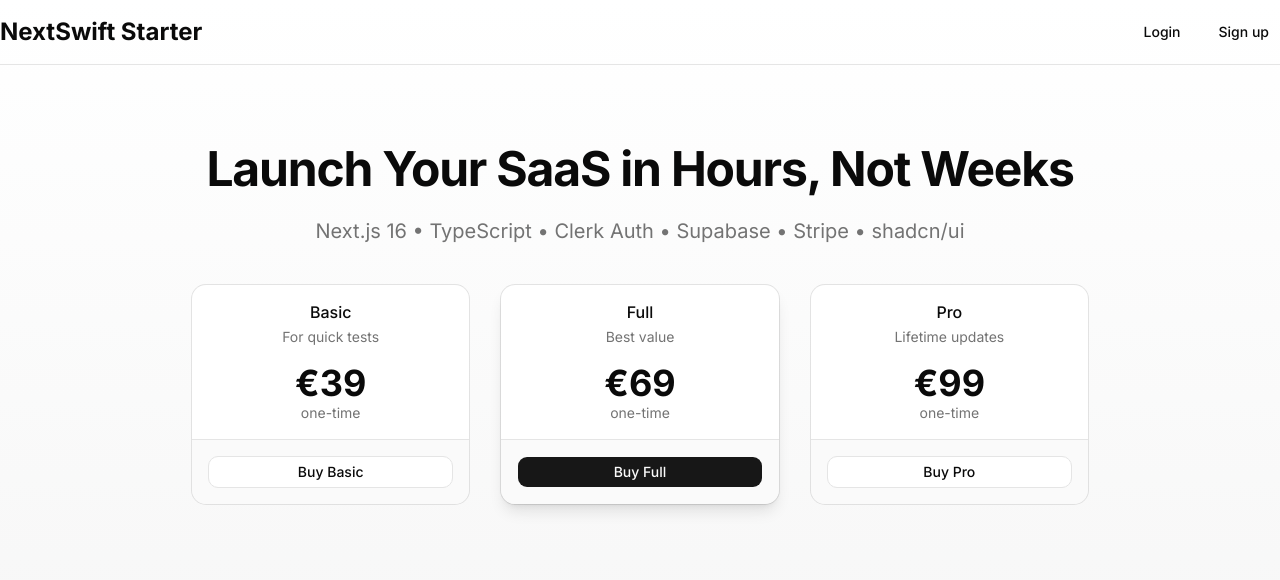
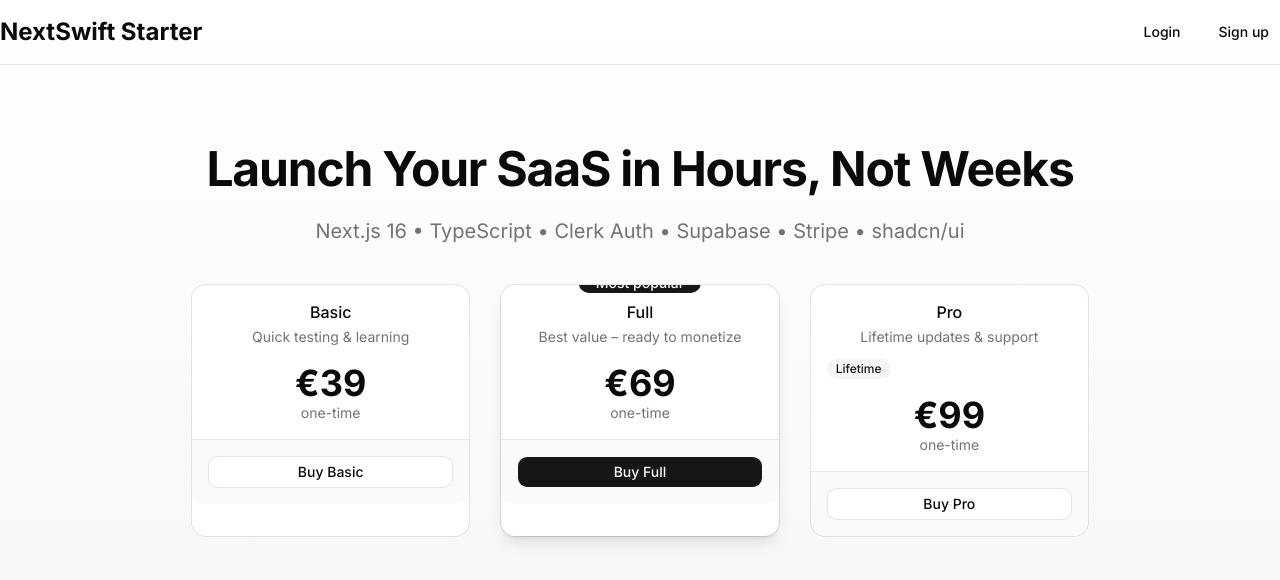
Before and after one commit to francklebas/next-swift, a Next.js app: page / in a window 1280 px wide. Shown: the top 580 px of the page. Built offline with nearby package versions, Linux system fonts and the light colour scheme.

Commit message:
Add landing page with English content and Gumroad links

```diff
--- a/app/page.tsx
+++ b/app/page.tsx
@@ -1,6 +1,6 @@
 import { Button } from '@/components/ui/button';
 import { Card, CardContent, CardDescription, CardFooter, CardHeader, CardTitle } from '@/components/ui/card';
-import { CheckoutButton } from '@/components/checkout-button';
+import { Badge } from '@/components/ui/badge';
 
 export default function Home() {
   return (
@@ -29,26 +29,39 @@ export default function Home() {
           </p>
 
           <div className="grid gap-8 md:grid-cols-3">
+            {/* Basic */}
             <Card>
               <CardHeader>
                 <CardTitle>Basic</CardTitle>
-                <CardDescription>For quick tests</CardDescription>
+                <CardDescription>Quick testing & learning</CardDescription>
               </CardHeader>
               <CardContent>
                 <p className="text-4xl font-bold">€39</p>
                 <p className="text-sm text-muted-foreground">one-time</p>
               </CardContent>
               <CardFooter>
-                <Button className="w-full" variant="outline" asChild>
-                  <a href="/sign-in">Buy Basic</a>
+                <Button variant="outline" className="w-full" asChild>
+                  <a
+                    href="https://YOUR_USERNAME.gumroad.com/l/nextswift-basic"
+                    target="_blank"
+                    rel="noopener noreferrer"
+                  >
+                    Buy Basic
+                  </a>
                 </Button>
               </CardFooter>
             </Card>
 
-            <Card className="border-primary shadow-lg">
+            {/* Full – highlighted */}
+            <Card className="border-primary shadow-lg relative">
+              <div className="absolute -top-3 left-1/2 -translate-x-1/2">
+                <Badge variant="default" className="px-4 py-1 text-sm">
+                  Most popular
+                </Badge>
+              </div>
               <CardHeader>
                 <CardTitle>Full</CardTitle>
-                <CardDescription>Best value</CardDescription>
+                <CardDescription>Best value – ready to monetize</CardDescription>
               </CardHeader>
               <CardContent>
                 <p className="text-4xl font-bold">€69</p>
@@ -56,23 +69,39 @@ export default function Home() {
               </CardContent>
               <CardFooter>
                 <Button className="w-full" asChild>
-                  <a href="/sign-in">Buy Full</a>
+                  <a
+                    href="https://YOUR_USERNAME.gumroad.com/l/nextswift-full"
+                    target="_blank"
+                    rel="noopener noreferrer"
+                  >
+                    Buy Full
+                  </a>
                 </Button>
               </CardFooter>
             </Card>
 
+            {/* Pro */}
             <Card>
               <CardHeader>
                 <CardTitle>Pro</CardTitle>
-                <CardDescription>Lifetime updates</CardDescription>
+                <CardDescription>Lifetime updates & support</CardDescription>
+                <Badge variant="secondary" className="mt-2">
+                  Lifetime
+                </Badge>
               </CardHeader>
               <CardContent>
                 <p className="text-4xl font-bold">€99</p>
                 <p className="text-sm text-muted-foreground">one-time</p>
               </CardContent>
               <CardFooter>
-                <Button className="w-full" variant="outline" asChild>
-                  <a href="/sign-in">Buy Pro</a>
+                <Button variant="outline" className="w-full" asChild>
+                  <a
+                    href="https://YOUR_USERNAME.gumroad.com/l/nextswift-pro"
+                    target="_blank"
+                    rel="noopener noreferrer"
+                  >
+                    Buy Pro
+                  </a>
                 </Button>
               </CardFooter>
             </Card>
```
